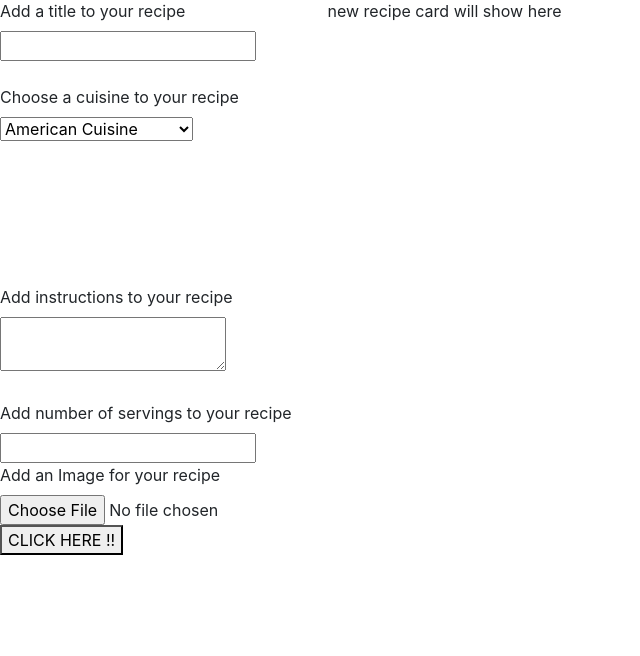
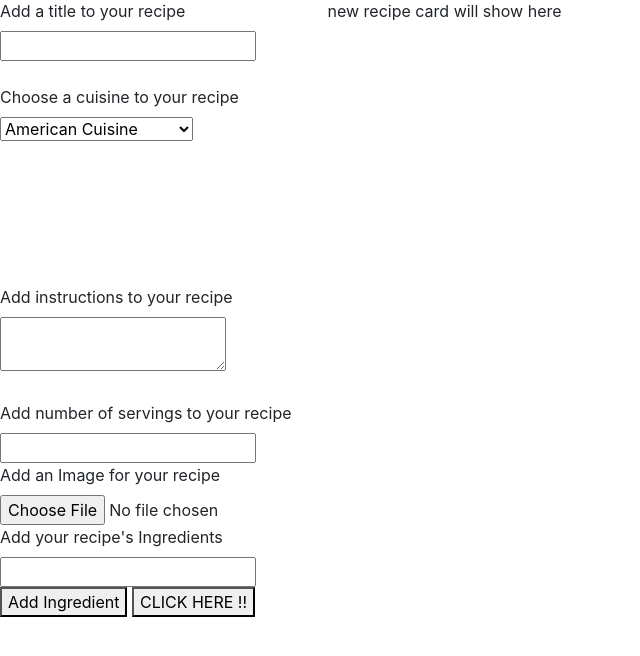
Before and after one commit to fatimahammouri/recipe_project, a Flask app: page /create_recipe in a window 1280 px wide. Shown: the part 25-681 px from the top of the page, without its empty margins (0-640 px from the left). Run offline with Flask 2, Linux system fonts and the light colour scheme; parts of the project's set-up code (start-up, migrations or seed data) failed here and were passed over.

Commit message:
added input&button to add ingredients to create_recipe

```diff
--- a/templates/create_recipe.html
+++ b/templates/create_recipe.html
@@ -56,6 +56,11 @@
                     <label for="image"> Add an Image for your recipe</label><br>
                         <input type="file" name="image" id="image">
                         <br>
+                    <label for="ingredients"> Add your recipe's Ingredients</label>
+                        <input type="text" name="ingredients" id="ingredients">
+                        <button id="add_ingredient">Add Ingredient</button>
+
+
                     <button type="submit" id="button" value="submit"> CLICK HERE !!</button>
                 </form>
             </div>
```
